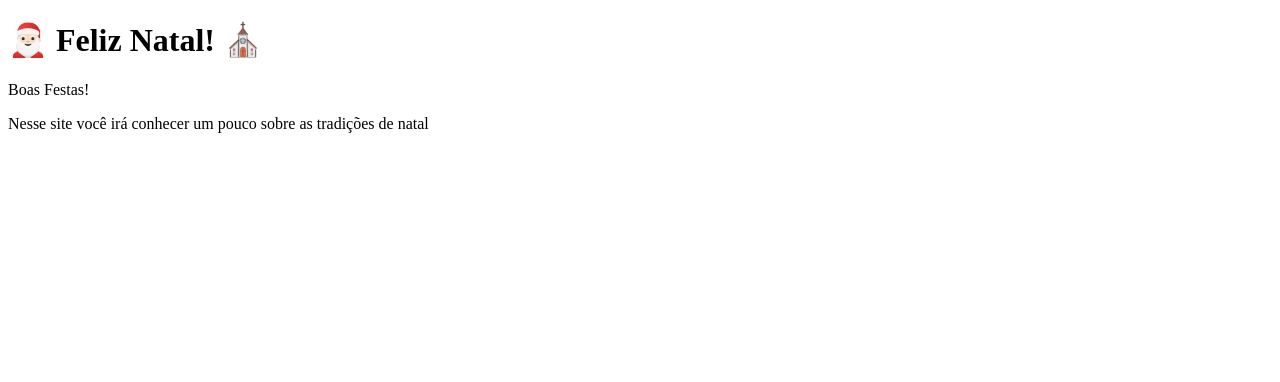
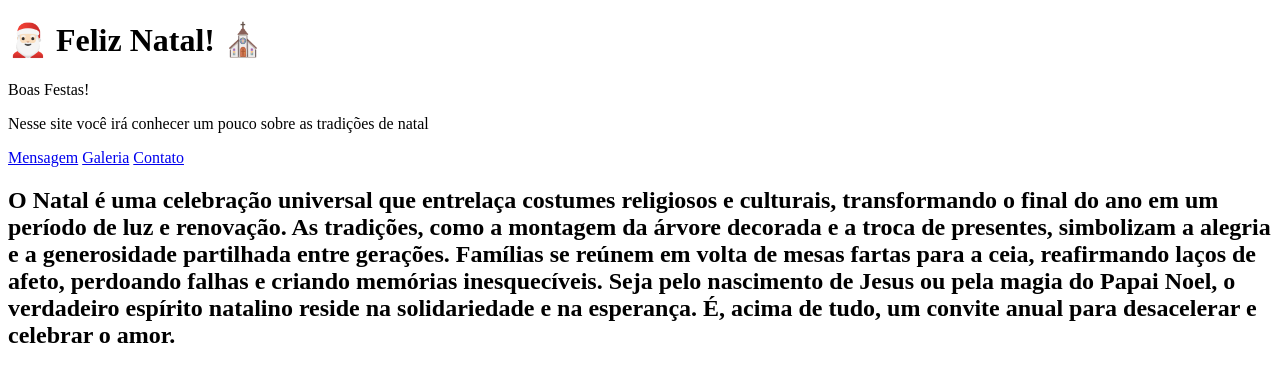
Before and after one commit to analaurabrann/sitenatal1A, a plain HTML site: page index.html in a window 1280 px wide. Drawn offline with Linux system fonts and the light colour scheme.

Commit message:
18/11/25

```diff
--- a/index.html
+++ b/index.html
@@ -13,5 +13,30 @@
 <p>Nesse site você irá conhecer um pouco sobre as tradições de natal</p>
      </header>
 
+     <nav>
+          <a href="#mensagem" >Mensagem</a>
+          <a href="#galeria" >Galeria</a>
+          <a href="#contato" >Contato</a>
+     </nav>
+
+     <h2>O Natal é uma celebração universal que entrelaça costumes religiosos e culturais, transformando o final do ano em um período de luz e renovação. As tradições, como a montagem da árvore decorada e a troca de presentes, simbolizam a alegria e a generosidade partilhada entre gerações. Famílias se reúnem em volta de mesas fartas para a ceia, reafirmando laços de afeto, perdoando falhas e criando memórias inesquecíveis. Seja pelo nascimento de Jesus ou pela magia do Papai Noel, o verdadeiro espírito natalino reside na solidariedade e na esperança. É, acima de tudo, um convite anual para desacelerar e celebrar o amor.</h2>
+
+     <section class="principal">
+
+
+
+
+
+
+
+
+
+
+
+
+
+     </section>
+
+
 </body>
 </html>
```
Also changed, not shown: Expedia-Tradicoes-Natal-Brasil.jpg (added), decoracao-de-natal-11.jpg (added), 1 other file.
